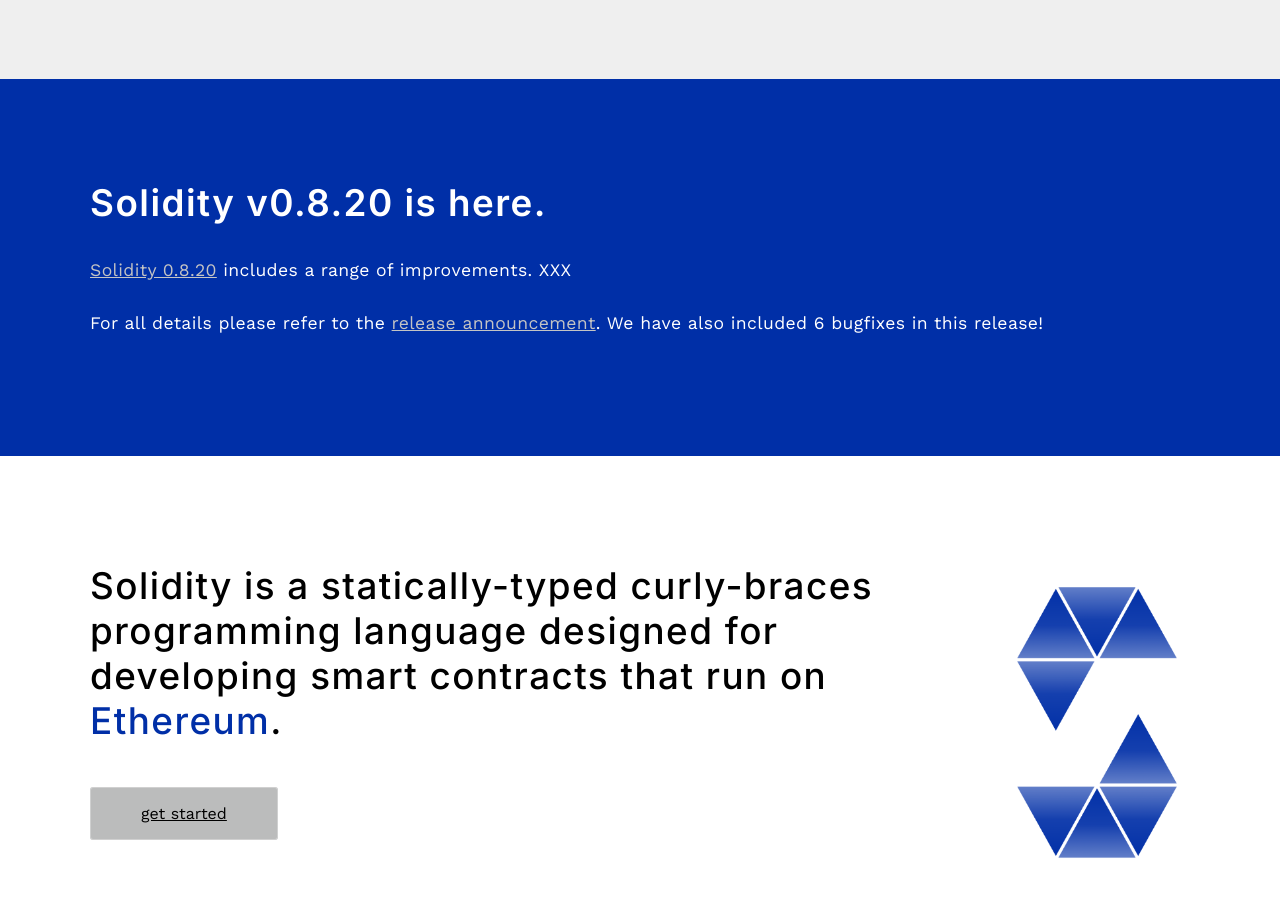
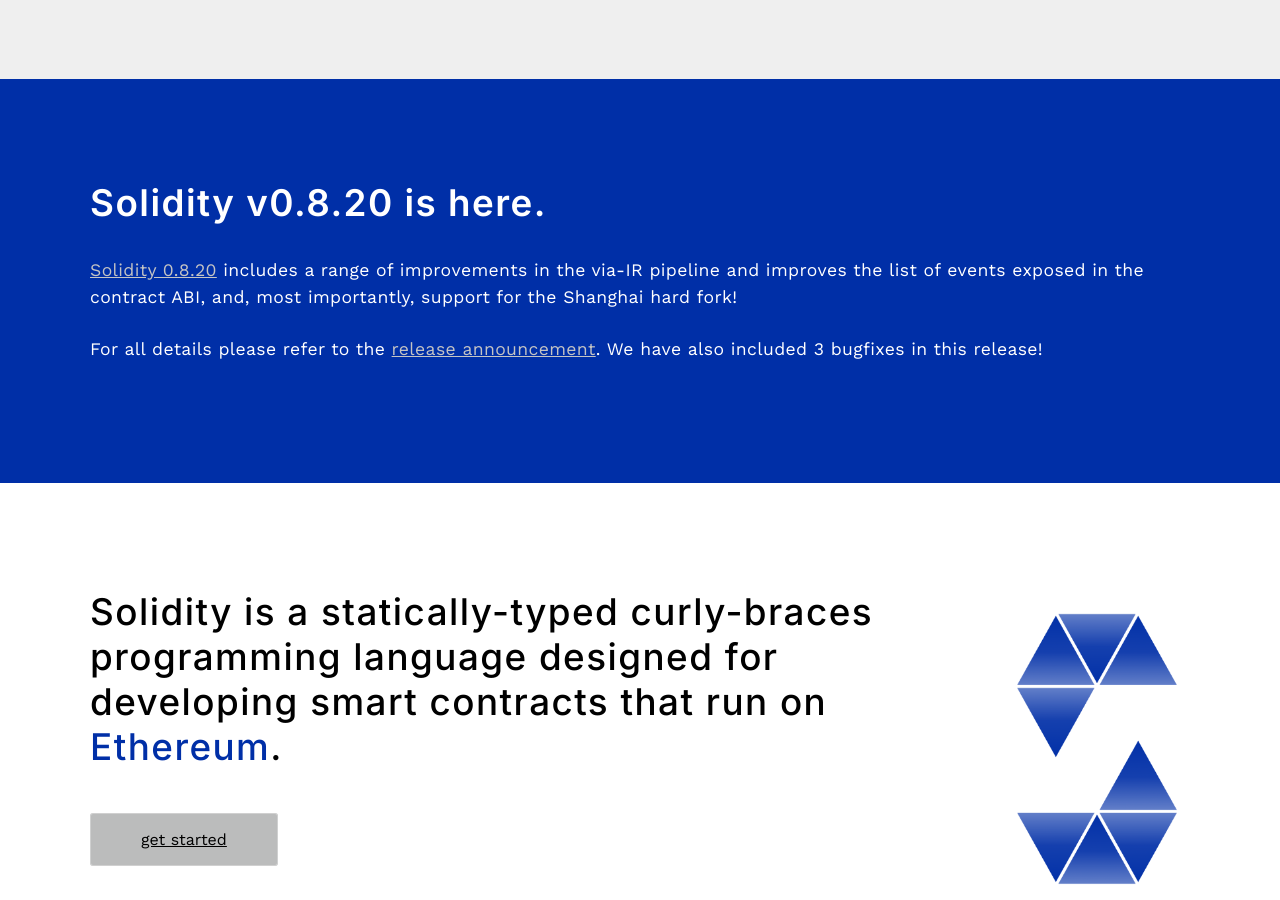
Before and after one commit to ethereum/solidity-portal, a Jekyll site: the page built from index.html, in a window 1280 px wide and 900 px high, scrolled down 670 px. Built offline with Jekyll 4.4.1, drawn with Linux system fonts in a browser that asks for light colours; some web fonts are replaced; the list of posts is cut into pages by our own code.

Commit message:
Update index.html

```diff
--- a/index.html
+++ b/index.html
@@ -23,8 +23,8 @@
 	<div class="container flex">
 		<div class="text editable">
 			<h2><strong>Solidity v0.8.20 is here.</strong></h2>
-			<p><a href="https://github.com/ethereum/solidity/releases/tag/v0.8.20">Solidity 0.8.20</a> includes a range of improvements. XXX
-			<br><br>For all details please refer to the <a href="https://blog.soliditylang.org/2023/05/10/solidity-0.8.20-release-announcement/">release announcement</a>. We have also included 6 bugfixes in this release!</p>
+			<p><a href="https://github.com/ethereum/solidity/releases/tag/v0.8.20">Solidity 0.8.20</a> includes a range of improvements in the via-IR pipeline and improves the list of events exposed in the contract ABI, and, most importantly, support for the Shanghai hard fork!
+			<br><br>For all details please refer to the <a href="https://blog.soliditylang.org/2023/05/10/solidity-0.8.20-release-announcement/">release announcement</a>. We have also included 3 bugfixes in this release!</p>
 		</div>
 	</div>
 </section>
```
